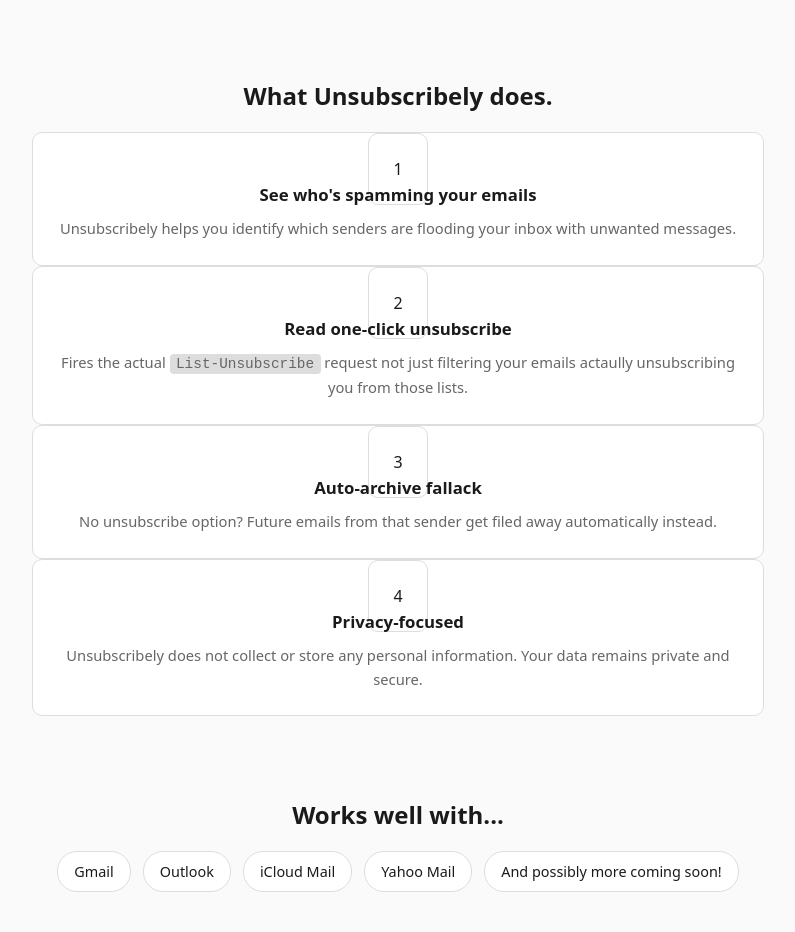
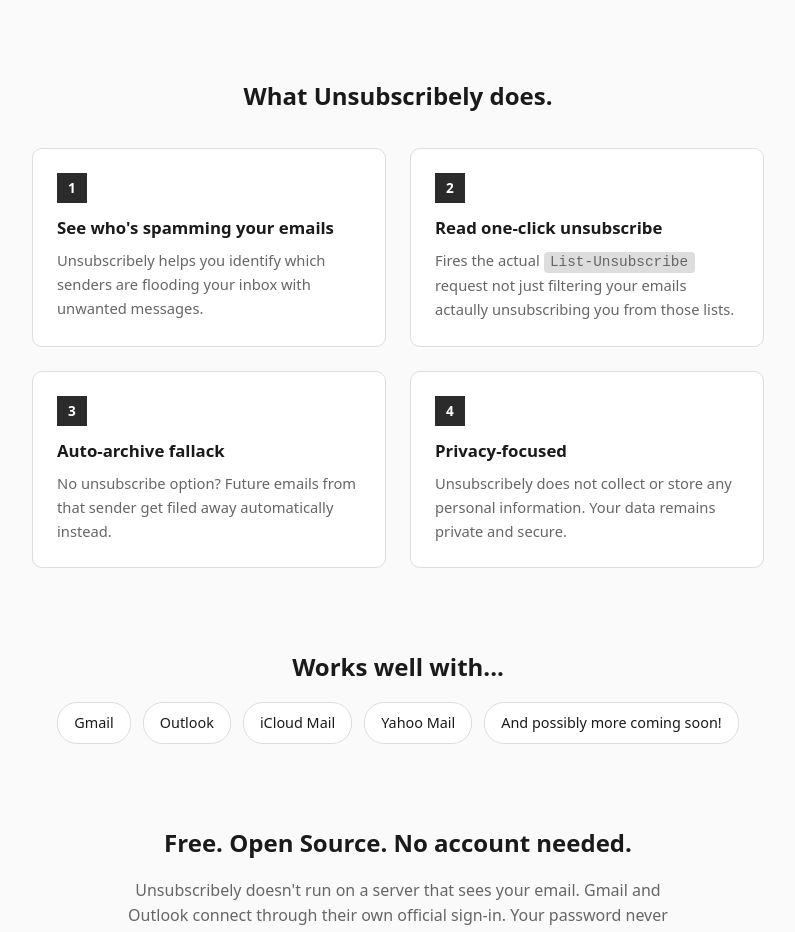
Before and after one commit to ItzPancakse/Unsubscribely, a website built with Vite: page index.html in a window 1280 px wide. Shown: the part 1124-2056 px from the top of the page, without its empty margins (242-1037 px from the left). Built offline with nearby package versions, Linux system fonts and the light colour scheme.

Commit message:
fix features spacing

```diff
--- a/index.html
+++ b/index.html
@@ -30,25 +30,27 @@
 
         <section class="features">
             <h2>What Unsubscribely does.</h2>
+            <div class="feature-grid">
                 <div class="feature-card">
-                <span class="feature-card">1</span>
+                    <span class="feature-number">1</span>
                     <h3>See who's spamming your emails</h3>
                     <p>Unsubscribely helps you identify which senders are flooding your inbox with unwanted messages.</p>
                 </div>
                 <div class="feature-card">
-                <span class="feature-card">2</span>
+                    <span class="feature-number">2</span>
                     <h3>Read one-click unsubscribe</h3>
                     <p>Fires the actual <code>List-Unsubscribe</code> request not just filtering your emails actaully unsubscribing you from those lists.</p>
                 </div>
                 <div class="feature-card">
-                <span class="feature-card">3</span>
+                    <span class="feature-number">3</span>
                     <h3>Auto-archive fallack</h3>
                     <p>No unsubscribe option? Future emails from that sender get filed away automatically instead.</p>
                 </div>
                 <div class="feature-card">
-                <span class="feature-card">4</span>
+                    <span class="feature-number">4</span>
                     <h3>Privacy-focused</h3>
                     <p>Unsubscribely does not collect or store any personal information. Your data remains private and secure.</p>
+                </div>
             </div>
         </section>
 
```
Lines whose indentation alone changed are shown as unchanged.
